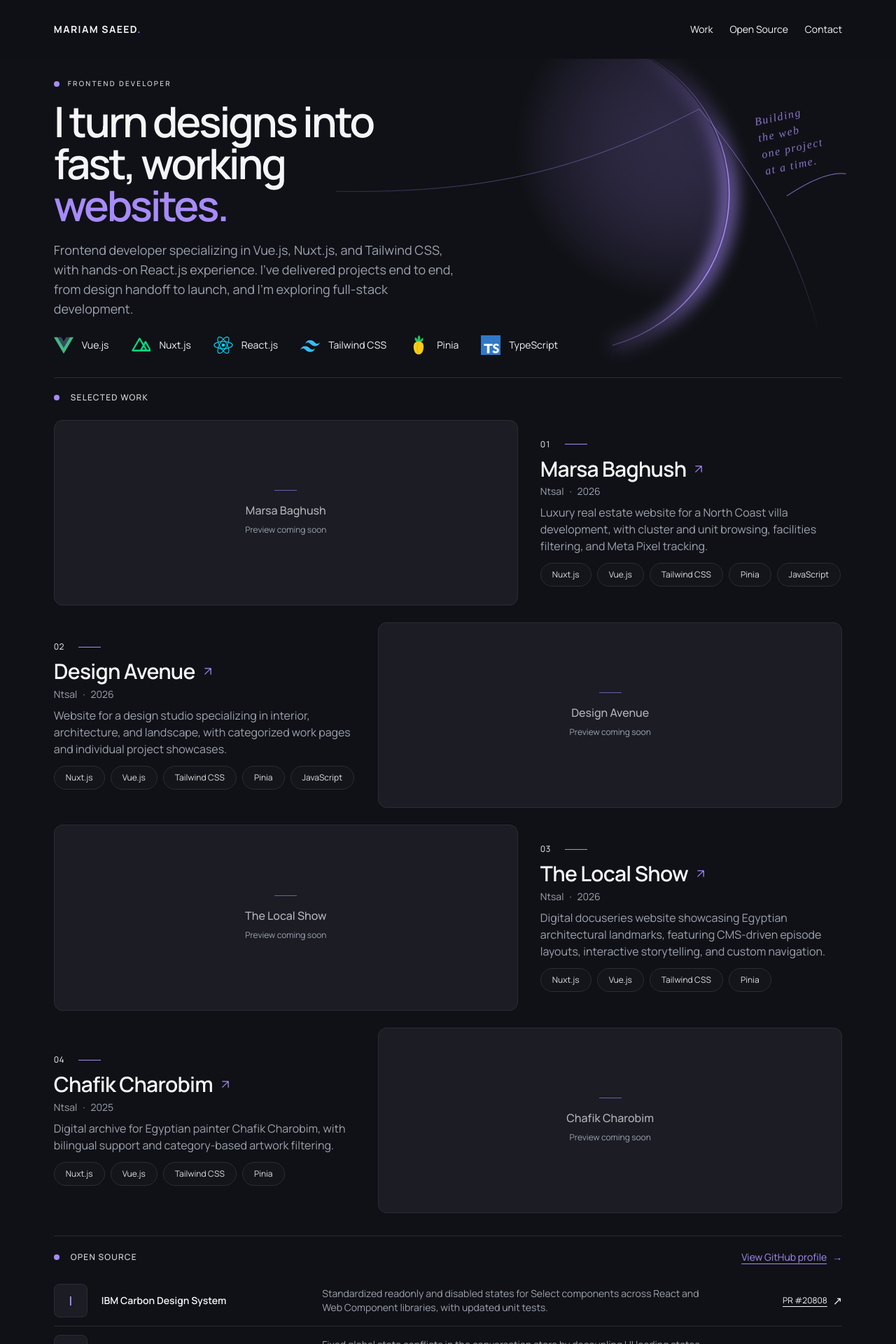
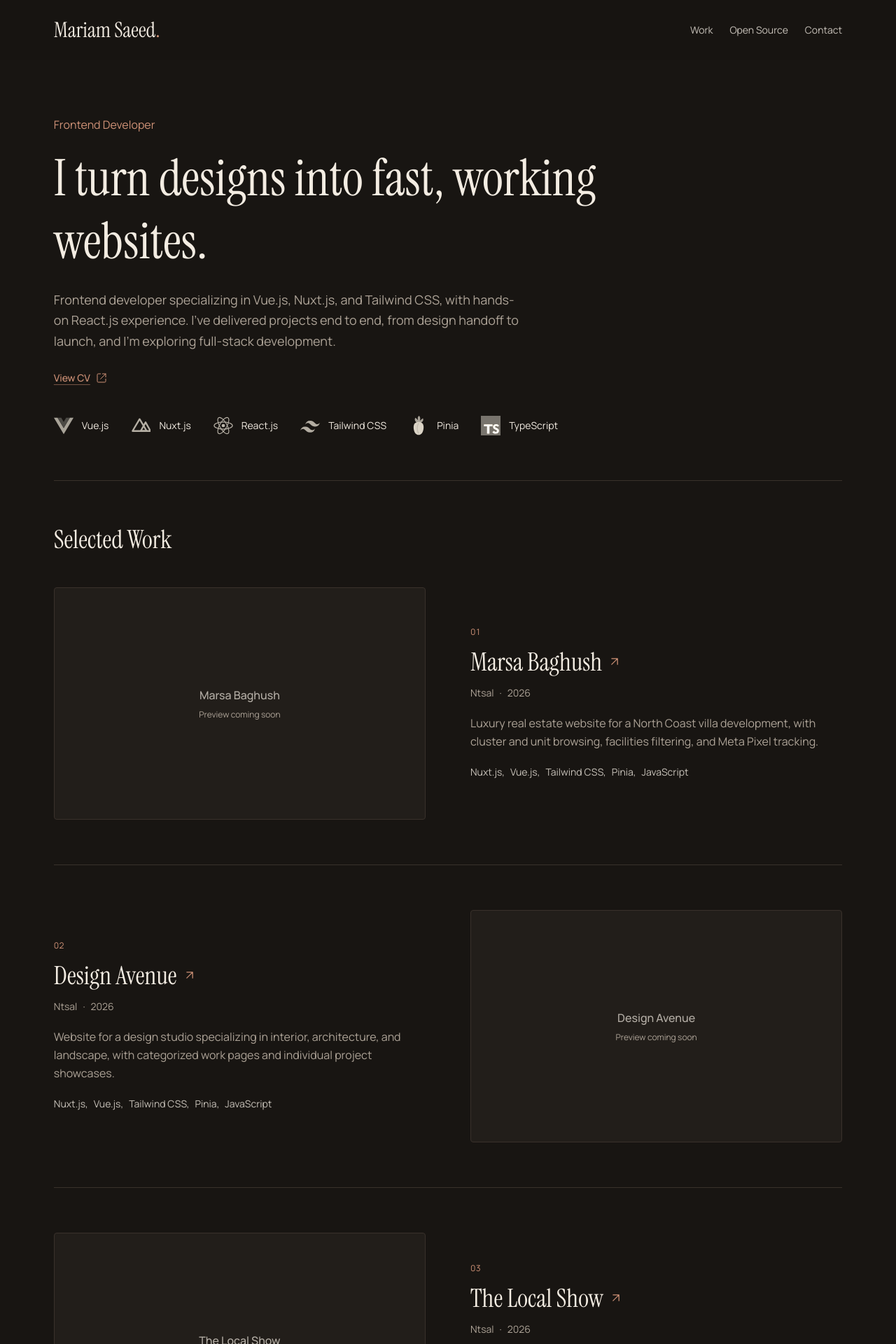
Before and after one commit to Mariam-Saeed/portfolio, a Next.js app: page / in a window 1280 px wide. Shown: the top 1920 px of the page at 70% size. Built offline with nearby package versions, Linux system fonts and the light colour scheme.

Commit message:
style: redesigned portfolio with warm editorial layout

```diff
--- a/src/app/globals.css
+++ b/src/app/globals.css
@@ -1,16 +1,17 @@
 @import "tailwindcss";
 
 @theme {
-  --color-background: #101116;
-  --color-surface: #1b1c24;
-  --color-foreground: #f5f5f7;
-  --color-muted: #9ca3af;
-  --color-accent: #a78bfa;
-  --color-border: #2b2c35;
+  --color-background: #181512;
+  --color-surface: #221e1a;
+  --color-foreground: #f3ece2;
+  --color-muted: #ada397;
+  --color-accent: #cf9277;
+  --color-border: #39312b;
 }
 
 @theme inline {
   --font-sans: var(--font-manrope);
+  --font-serif: var(--font-instrument-serif);
 }
 
 :root {
--- a/src/app/layout.tsx
+++ b/src/app/layout.tsx
@@ -2,11 +2,18 @@ import type { Metadata } from "next";
 
 import "./globals.css";
 
-import { Manrope } from "next/font/google";
+import { Instrument_Serif, Manrope } from "next/font/google";
 
 const manrope = Manrope({
   subsets: ["latin"],
   variable: "--font-manrope",
+  display: "swap",
+});
+
+const instrumentSerif = Instrument_Serif({
+  subsets: ["latin"],
+  weight: "400",
+  variable: "--font-instrument-serif",
   display: "swap",
 });
 
@@ -25,7 +32,7 @@ export default function RootLayout({ children }: { children: ReactNode }) {
       className="h-full scroll-smooth motion-reduce:scroll-auto"
       data-scroll-behavior="smooth"
     >
-      <body className={`${manrope.variable} font-sans antialiased`}>
+      <body className={`${manrope.variable} ${instrumentSerif.variable} font-sans antialiased`}>
         {children}
       </body>
     </html>
--- a/src/components/layout/Header.tsx
+++ b/src/components/layout/Header.tsx
@@ -71,7 +71,7 @@ export function Header() {
             href="#hero"
             onClick={handleSectionClick}
             aria-label={`${siteConfig.name} home`}
-            className="w-fit text-sm font-bold tracking-widest uppercase outline-offset-8 hover:text-accent focus-visible:outline-2 focus-visible:outline-accent max-sm:shrink-0 max-sm:text-xs max-sm:tracking-wide max-sm:whitespace-nowrap motion-safe:transition-colors"
+            className="w-fit font-serif text-xl leading-none font-normal outline-offset-8 hover:text-accent focus-visible:outline-2 focus-visible:outline-accent max-sm:shrink-0 max-sm:whitespace-nowrap motion-safe:transition-colors sm:text-3xl"
           >
             {siteConfig.name}
             <span className="text-accent" aria-hidden="true">
@@ -79,7 +79,7 @@ export function Header() {
             </span>
           </a>
           <nav aria-label="Main navigation" className="max-sm:ml-auto max-sm:shrink-0">
-            <ul className="flex flex-wrap items-center gap-x-6 gap-y-3 text-xs max-sm:flex-nowrap max-sm:gap-x-2 max-sm:whitespace-nowrap sm:text-sm">
+            <ul className="flex flex-wrap items-center gap-x-6 gap-y-3 text-xs text-foreground/80 max-sm:flex-nowrap max-sm:gap-x-2 max-sm:whitespace-nowrap sm:text-sm">
               {siteConfig.navigation.map(({ label, href }) => (
                 <li key={href}>
                   <a
--- a/src/components/sections/hero/Hero.tsx
+++ b/src/components/sections/hero/Hero.tsx
@@ -2,120 +2,49 @@ import { siteConfig } from "@/data/site";
 
 import { TechnologyList } from "./TechnologyList";
 
+// Paths are relative to public/: place the CV at public/cv.pdf or update this path.
+const cvPdfPath = "/cv.pdf";
+
 export function Hero() {
   const { hero, role } = siteConfig;
-  const highlightStart = hero.title.lastIndexOf(hero.highlight);
 
   return (
-    <section
-      aria-labelledby="hero-heading"
-      id="hero"
-      className="relative isolate"
-    >
-      <div
-        aria-hidden="true"
-        className="pointer-events-none absolute inset-0 -z-10 overflow-hidden text-accent"
-      >
-        <svg
-          viewBox="0 0 1024 390"
-          preserveAspectRatio="xMidYMid slice"
-          focusable="false"
-          className="absolute inset-0 hidden h-full w-full opacity-40 sm:block lg:opacity-100"
-        >
-          <defs>
-            <radialGradient id="hero-orb-fill" cx="83%" cy="35%" r="75%">
-              <stop offset="0" stopColor="currentColor" stopOpacity="0.2" />
-              <stop
-                offset="0.65"
-                stopColor="var(--color-background)"
-                stopOpacity="0.4"
-              />
-              <stop offset="1" stopColor="var(--color-background)" />
-            </radialGradient>
-            <linearGradient id="hero-orb-edge" x1="0" y1="0" x2="1" y2="0.5">
-              <stop offset="0.35" stopColor="currentColor" stopOpacity="0" />
-              <stop offset="0.8" stopColor="currentColor" stopOpacity="0.4" />
-              <stop offset="1" stopColor="currentColor" />
-            </linearGradient>
-            <linearGradient id="hero-curve" x1="0" y1="0" x2="1" y2="1">
-              <stop stopColor="currentColor" stopOpacity="0" />
-              <stop offset="0.6" stopColor="currentColor" stopOpacity="0.8" />
-              <stop offset="1" stopColor="currentColor" stopOpacity="0" />
-            </linearGradient>
-            <filter
-              id="hero-orb-glow"
-              x="-50%"
-              y="-50%"
-              width="200%"
-              height="200%"
-            >
-              <feGaussianBlur stdDeviation="10" />
-            </filter>
-          </defs>
-          <ellipse
-            cx="647"
-            cy="167"
-            rx="184"
-            ry="180"
-            fill="url(#hero-orb-fill)"
-          />
-          <path
-            d="M 645 -13 A 184 180 0 0 1 700 340"
-            fill="none"
-            stroke="url(#hero-orb-edge)"
-            strokeWidth="11"
-            filter="url(#hero-orb-glow)"
-          />
-          <path
-            d="M 645 -13 A 184 180 0 0 1 700 340"
-            fill="none"
-            stroke="url(#hero-orb-edge)"
-            strokeWidth="1.2"
-          />
-          <path
-            d="M 384 164 C 567 167 673 135 799 70 C 870 151 915 242 936 326"
-            fill="none"
-            stroke="url(#hero-curve)"
-            strokeWidth="0.7"
-          />
-        </svg>
-        <div className="absolute top-16 right-[5%] hidden -rotate-12 text-accent/80 lg:block">
-          <p className="w-32 whitespace-pre-line font-[cursive] text-base leading-6 italic tracking-widest">
-            {hero.note}
-          </p>
-          <svg
-            viewBox="0 0 100 30"
-            focusable="false"
-            className="mt-1 ml-5 h-8 w-24"
-          >
-            <path
-              d="M 3 24 Q 66 -1 96 10"
-              fill="none"
-              stroke="currentColor"
-              strokeWidth="1"
-            />
-          </svg>
-        </div>
-      </div>
-
-      <div className="mx-auto w-[calc(100%-3rem)] max-w-300 border-b border-border pt-7 pb-8 max-sm:pt-3 sm:w-[88%]">
-        <p className="flex items-center gap-3 text-[0.625rem] font-medium tracking-[0.1375rem] uppercase text-foreground/90">
-          <span
-            aria-hidden="true"
-            className="size-2 shrink-0 rounded-full bg-accent"
-          />
-          {role}
-        </p>
+    <section aria-labelledby="hero-heading" id="hero">
+      <div className="mx-auto w-[calc(100%-3rem)] max-w-300 border-b border-border pt-6 pb-8 sm:w-[88%] sm:pt-20 sm:pb-16">
+        <p className="text-sm font-normal text-accent md:text-base">{role}</p>
         <h1
           id="hero-heading"
-          className="mt-4 max-w-81 text-4xl leading-none font-semibold tracking-tighter md:max-w-108 md:text-5xl xl:max-w-136 xl:text-6xl"
+          className="mt-4 max-w-4xl font-serif text-4xl leading-tight font-normal text-foreground sm:mt-5 sm:text-5xl md:text-6xl lg:text-7xl"
         >
-          {hero.title.slice(0, highlightStart)}
-          <span className="block text-accent">{hero.highlight}</span>
+          {hero.title}
         </h1>
-        <p className="mt-5 max-w-lg text-base leading-6 text-muted xl:max-w-xl xl:text-lg xl:leading-7">
+        <p className="mt-5 max-w-2xl text-base leading-relaxed text-muted sm:mt-6 sm:text-lg">
           {hero.description}
         </p>
+        <a
+          href={cvPdfPath}
+          target="_blank"
+          rel="noopener noreferrer"
+          className="mt-4 inline-flex items-center gap-2 py-1 text-sm font-medium text-accent outline-offset-4 hover:text-foreground focus-visible:text-foreground focus-visible:outline-2 focus-visible:outline-accent sm:mt-6"
+        >
+          <span className="underline decoration-current/50 underline-offset-4">
+            View CV
+          </span>
+          <svg
+            viewBox="0 0 24 24"
+            fill="none"
+            stroke="currentColor"
+            strokeWidth="1.5"
+            strokeLinecap="round"
+            strokeLinejoin="round"
+            aria-hidden="true"
+            focusable="false"
+            className="size-4 shrink-0"
+          >
+            <path d="M14 3h7v7M21 3 10 14M10 3H5a2 2 0 0 0-2 2v14a2 2 0 0 0 2 2h14a2 2 0 0 0 2-2v-5" />
+          </svg>
+          <span className="sr-only"> (PDF, opens in a new tab)</span>
+        </a>
         <TechnologyList />
       </div>
     </section>
--- a/src/components/sections/hero/TechnologyList.tsx
+++ b/src/components/sections/hero/TechnologyList.tsx
@@ -64,10 +64,16 @@ const technologies = [
 
 export function TechnologyList() {
   return (
-    <ul aria-label="Technologies I work with" className="mt-6 flex flex-wrap items-center gap-x-7 gap-y-5 sm:gap-x-8">
+    <ul aria-label="Technologies I work with" className="mt-10 flex flex-wrap items-center gap-x-7 gap-y-5 sm:gap-x-8">
       {technologies.map(({ name, logo }) => (
-        <li key={name} className="flex items-center gap-3 text-xs sm:text-sm">
-          {logo}
+        <li
+          key={name}
+          tabIndex={0}
+          className="group flex items-center gap-3 rounded-sm text-xs outline-offset-4 focus-visible:outline-2 focus-visible:outline-accent sm:text-sm"
+        >
+          <span className="inline-flex shrink-0 grayscale sepia-25 group-hover:grayscale-0 group-hover:sepia-0 group-focus-visible:grayscale-0 group-focus-visible:sepia-0">
+            {logo}
+          </span>
           <span>{name}</span>
         </li>
       ))}
--- a/src/components/sections/open-source/ContributionRow.tsx
+++ b/src/components/sections/open-source/ContributionRow.tsx
@@ -11,27 +11,22 @@ export function ContributionRow({ contribution }: ContributionRowProps) {
   return (
     <article
       aria-labelledby={headingId}
-      className="group grid min-w-0 grid-cols-1 items-center gap-x-6 gap-y-1 rounded-sm py-3 hover:bg-surface/30 max-sm:py-2.5 motion-safe:transition-colors sm:grid-cols-12"
+      className="grid min-w-0 grid-cols-1 items-center gap-x-8 gap-y-3 py-6 sm:py-8 lg:grid-cols-12"
     >
-      <div className="flex min-w-0 items-center gap-5 sm:col-span-12 lg:col-span-4">
-        <div
-          aria-hidden="true"
-          className="flex size-12 shrink-0 items-center justify-center rounded-lg border border-border bg-surface text-lg font-semibold text-accent group-hover:border-accent/40 motion-safe:transition-colors"
-        >
-          {contribution.project.charAt(0)}
-        </div>
-        <h3 id={headingId} className="min-w-0 text-sm font-semibold wrap-break-word">
-          {contribution.project}
-        </h3>
-      </div>
-      <p className="min-w-0 text-sm leading-5 text-muted sm:col-span-9 lg:col-span-6">
+      <h3
+        id={headingId}
+        className="min-w-0 text-base font-medium text-foreground wrap-break-word lg:col-span-4"
+      >
+        {contribution.project}
+      </h3>
+      <p className="min-w-0 text-sm leading-relaxed text-muted lg:col-span-6">
         {contribution.description}
       </p>
       <a
         href={contribution.pullRequestUrl}
         target="_blank"
         rel="noopener noreferrer"
-        className="inline-flex w-fit items-center gap-2 rounded-sm py-1 text-xs outline-offset-4 hover:text-accent focus-visible:outline-2 focus-visible:outline-accent motion-safe:transition-colors sm:col-span-3 sm:justify-self-end lg:col-span-2"
+        className="inline-flex w-fit items-center gap-2 rounded-sm py-1 text-sm text-accent outline-offset-4 hover:text-foreground focus-visible:text-foreground focus-visible:outline-2 focus-visible:outline-accent motion-safe:transition-colors lg:col-span-2 lg:justify-self-end"
       >
         <span className="underline underline-offset-4">{prNumber ? `PR #${prNumber}` : "View PR"}</span>
         <span aria-hidden="true" className="text-base">↗</span>
--- a/src/components/sections/open-source/OpenSource.tsx
+++ b/src/components/sections/open-source/OpenSource.tsx
@@ -8,14 +8,13 @@ export function OpenSource() {
     <section
       id="open-source"
       aria-labelledby="open-source-heading"
-      className="mx-auto w-[calc(100%-3rem)] max-w-300 scroll-mt-6 border-b border-border pt-5 pb-6 sm:w-[88%]"
+      className="mx-auto w-[calc(100%-3rem)] max-w-300 scroll-mt-6 border-b border-border pt-10 pb-12 sm:w-[88%] sm:py-16"
     >
       <div className="flex flex-wrap items-center justify-between gap-x-6 gap-y-4">
         <h2
           id="open-source-heading"
-          className="flex items-center gap-4 text-xs font-medium tracking-widest uppercase text-foreground/90"
+          className="font-serif text-3xl font-normal text-foreground sm:text-4xl"
         >
-          <span aria-hidden="true" className="size-2 shrink-0 rounded-full bg-accent" />
           Open Source
         </h2>
         <a
@@ -29,7 +28,7 @@ export function OpenSource() {
           <span className="sr-only"> (opens in a new tab)</span>
         </a>
       </div>
-      <ul className="mt-4 divide-y divide-border">
+      <ul className="mt-8 divide-y divide-border sm:mt-12">
         {[...contributions].reverse().map((contribution) => (
           <li key={contribution.id}>
             <ContributionRow contribution={contribution} />
--- a/src/components/sections/projects/ProjectCard.tsx
+++ b/src/components/sections/projects/ProjectCard.tsx
@@ -12,24 +12,22 @@ export function ProjectCard({ project, number }: ProjectCardProps) {
   return (
     <article
       aria-labelledby={headingId}
-      className="group grid min-w-0 grid-cols-1 items-center gap-5 lg:grid-cols-5 lg:gap-8"
+      className="grid min-w-0 grid-cols-1 items-center gap-6 lg:grid-cols-2 lg:gap-12 xl:gap-16"
     >
       <div
-        className={`relative flex aspect-5/2 min-w-0 flex-col items-center justify-center gap-2 overflow-hidden rounded-xl border border-border bg-surface px-6 text-center group-hover:border-accent/40 motion-safe:transition-colors ${imageOnRight ? "lg:order-2 lg:col-span-3" : "lg:col-span-3"}`}
+        className={`flex aspect-16/10 min-w-0 flex-col items-center justify-center gap-2 overflow-hidden rounded-sm border border-border bg-surface px-6 text-center ${imageOnRight ? "lg:order-2" : ""}`}
       >
-        <span aria-hidden="true" className="mb-2 h-px w-8 bg-accent/60" />
         <p className="text-sm font-medium text-foreground/70 sm:text-base">
           {project.title}
         </p>
         <p className="text-xs text-muted">Preview coming soon</p>
       </div>
 
-      <div className={`min-w-0 lg:col-span-2 ${imageOnRight ? "lg:order-1" : ""}`}>
-        <div className="mb-2 flex items-center gap-5 text-xs tabular-nums">
-          <span aria-hidden="true">{String(number).padStart(2, "0")}</span>
-          <span aria-hidden="true" className="h-px w-8 bg-accent" />
-        </div>
-        <h3 id={headingId} className="text-2xl leading-tight font-semibold tracking-tight xl:text-3xl">
+      <div className={`min-w-0 ${imageOnRight ? "lg:order-1" : ""}`}>
+        <p aria-hidden="true" className="mb-3 text-xs text-accent tabular-nums">
+          {String(number).padStart(2, "0")}
+        </p>
+        <h3 id={headingId} className="font-serif text-3xl leading-tight font-normal text-foreground sm:text-4xl">
           <a
             href={project.url}
             target="_blank"
@@ -53,22 +51,20 @@ export function ProjectCard({ project, number }: ProjectCardProps) {
             <span className="sr-only"> (opens in a new tab)</span>
           </a>
         </h3>
-        <p className="mt-1 text-sm text-muted">
+        <p className="mt-3 text-sm text-muted">
           {project.company}
           <span aria-hidden="true" className="mx-2">·</span>
           <span className="sr-only">, </span>
           <time dateTime={String(project.year)}>{project.year}</time>
         </p>
-        <p className="mt-2 text-sm leading-5 text-muted xl:text-base xl:leading-6">
+        <p className="mt-5 max-w-xl text-base leading-relaxed text-muted">
           {project.description}
         </p>
-        <ul aria-label={`${project.title} technologies`} className="mt-3 flex flex-wrap gap-2">
-          {project.technologies.map((technology) => (
-            <li
-              key={technology}
-              className="rounded-full border border-border bg-surface/40 px-4 py-2 text-xs text-foreground/90"
-            >
+        <ul aria-label={`${project.title} technologies`} className="mt-5 flex flex-wrap gap-x-2 gap-y-1 text-sm leading-relaxed text-foreground/80">
+          {project.technologies.map((technology, index) => (
+            <li key={technology}>
               {technology}
+              {index < project.technologies.length - 1 ? "," : ""}
             </li>
           ))}
         </ul>
--- a/src/components/sections/projects/Projects.tsx
+++ b/src/components/sections/projects/Projects.tsx
@@ -7,21 +7,20 @@ export function Projects() {
     <section
       id="work"
       aria-labelledby="projects-heading"
-      className="mx-auto w-[calc(100%-3rem)] max-w-300 scroll-mt-6 border-b border-border pt-5 pb-8 sm:w-[88%]"
+      className="mx-auto w-[calc(100%-3rem)] max-w-300 scroll-mt-6 border-b border-border pt-10 pb-12 sm:w-[88%] sm:py-16"
     >
       <h2
         id="projects-heading"
-        className="flex items-center gap-4 text-xs font-medium tracking-widest uppercase text-foreground/90"
+        className="font-serif text-3xl font-normal text-foreground sm:text-4xl"
       >
-        <span
-          aria-hidden="true"
-          className="size-2 shrink-0 rounded-full bg-accent"
-        />
         Selected Work
       </h2>
-      <ol className="mt-6 space-y-10 max-sm:space-y-6 lg:space-y-6">
+      <ol className="mt-8 space-y-12 sm:mt-12 sm:space-y-16">
         {projects.map((project, index) => (
-          <li key={project.id}>
+          <li
+            key={project.id}
+            className="border-b border-border pb-12 last:border-b-0 last:pb-0 sm:pb-16 sm:last:pb-0"
+          >
             <ProjectCard project={project} number={index + 1} />
           </li>
         ))}
```
Also changed, not shown: src/components/layout/Footer.tsx (+9 -9 lines).
